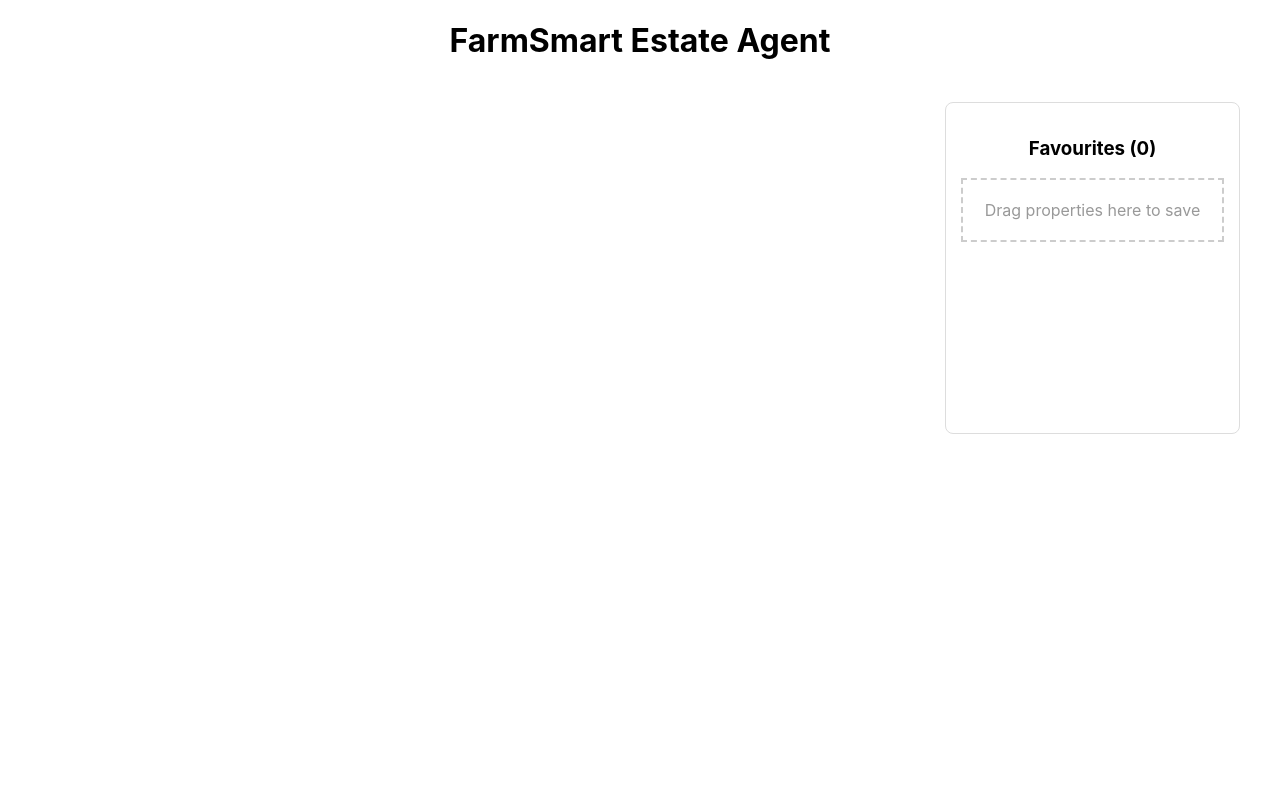
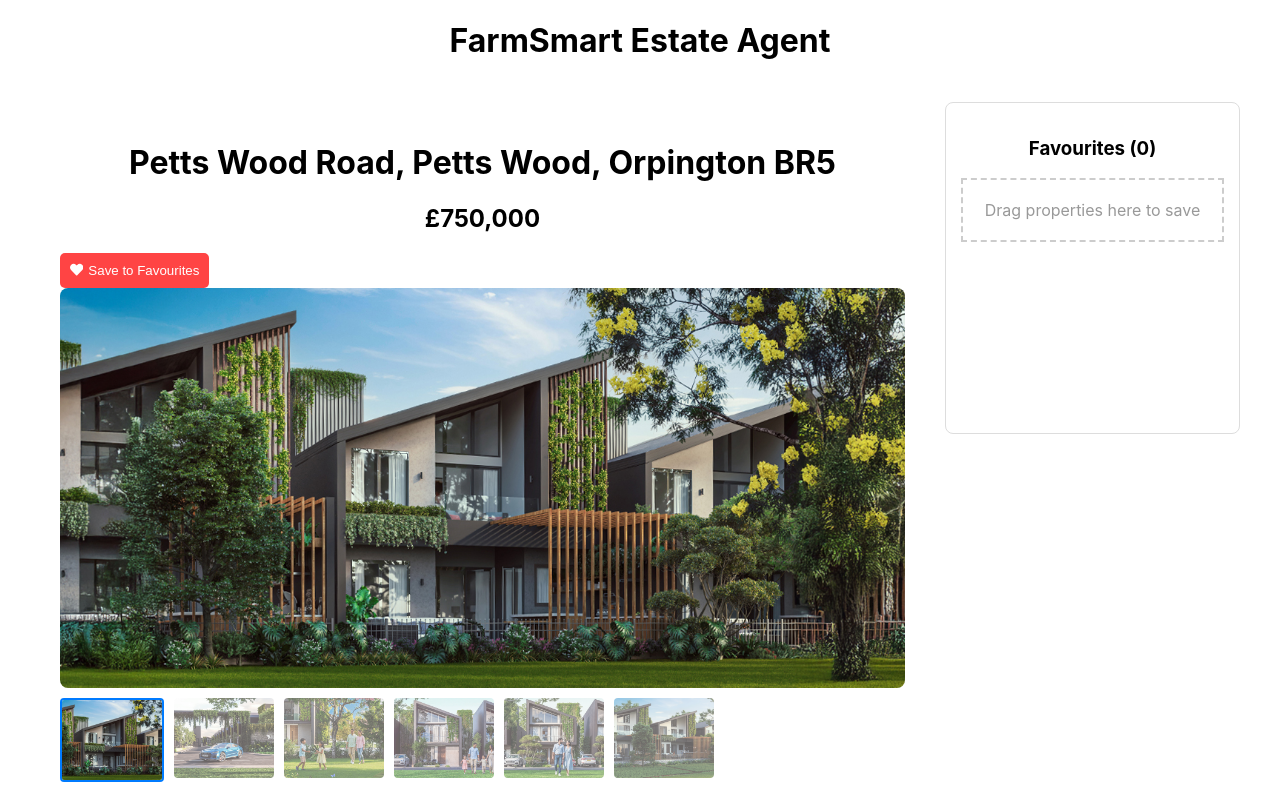
Before and after one commit to sathnidusanupa/estate-agent-app, a React (Create React App) app: page /estate-agent-app/property/prop1 in a window 1280 px wide. Shown: the top 800 px of the page. Built offline with nearby package versions, Linux system fonts and the light colour scheme.

Commit message:
Fixed broken image paths

```diff
--- a/src/App.js
+++ b/src/App.js
@@ -1,6 +1,7 @@
 import React, { useState, useEffect } from 'react';
 import { Routes, Route, Link } from 'react-router-dom';
 import './App.css';
+// Note: We are importing from the NEW folders now
 import SearchForm from './components/SearchForm';
 import FavouritesList from './components/FavouritesList';
 import PropertyPage from './pages/PropertyPage';
@@ -65,11 +66,9 @@ function App() {
         </Link>
       </header>
 
-      {/* UPDATED: Removed style={{...}} and added className="main-container" */}
       <div className="main-container">
 
         {/* LEFT SIDE: Content Area */}
-        {/* UPDATED: Added className="content-area" */}
         <div className="content-area">
             <Routes>
                 <Route path="/" element={
@@ -85,7 +84,12 @@ function App() {
                                         onDragStart={(e) => handleDragStart(e, property)}
                                         style={{ cursor: 'grab' }}
                                     >
-                                        <img src={property.picture} alt={property.description} width="100%" />
+                                        {/* FIXED IMAGE PATH BELOW vvv */}
+                                        <img
+                                            src={process.env.PUBLIC_URL + property.picture}
+                                            alt={property.description}
+                                            width="100%"
+                                        />
                                         <h3>{property.location}</h3>
                                         <p>{property.type} - {property.bedrooms} Beds</p>
                                         <p>£{property.price.toLocaleString()}</p>
@@ -110,7 +114,6 @@ function App() {
         </div>
 
         {/* RIGHT SIDE: Favourites Sidebar */}
-        {/* UPDATED: Added className="sidebar-area" */}
         <div className="sidebar-area">
             <FavouritesList
                 favourites={favourites}
--- a/src/components/FavouritesList.js
+++ b/src/components/FavouritesList.js
@@ -2,28 +2,21 @@ import React from 'react';
 import { FaTrash, FaTimes } from 'react-icons/fa';
 import './FavouritesList.css';
 
-// We added 'onDropProperty' to the props vvv
 const FavouritesList = ({ favourites, onRemove, onClear, onDropProperty }) => {
 
-    // 1. Allow the drop (Required by browsers)
     const handleDragOver = (e) => {
         e.preventDefault();
-        e.currentTarget.style.backgroundColor = "#f0f8ff"; // Light blue highlight when dragging over
+        e.currentTarget.style.backgroundColor = "#f0f8ff";
     };
 
-    // 2. Reset style when drag leaves
     const handleDragLeave = (e) => {
         e.currentTarget.style.backgroundColor = "white";
     };
 
-    // 3. Handle the actual drop
     const handleDrop = (e) => {
         e.preventDefault();
         e.currentTarget.style.backgroundColor = "white";
-
-        // Get the "ID" we attached to the item when we started dragging
         const propertyId = e.dataTransfer.getData("propertyId");
-
         if (propertyId) {
             onDropProperty(propertyId);
         }
@@ -46,7 +39,12 @@ const FavouritesList = ({ favourites, onRemove, onClear, onDropProperty }) => {
                 <div className="fav-list">
                     {favourites.map(prop => (
                         <div key={prop.id} className="fav-item">
-                            <img src={prop.picture} alt="thumb" className="fav-thumb" />
+                            {/* FIXED IMAGE PATH BELOW vvv */}
+                            <img
+                                src={process.env.PUBLIC_URL + prop.picture}
+                                alt="thumb"
+                                className="fav-thumb"
+                            />
                             <div className="fav-info">
                                 <h4>{prop.location}</h4>
                                 <p>£{prop.price.toLocaleString()}</p>
--- a/src/index.js
+++ b/src/index.js
@@ -1,14 +1,14 @@
 import React from 'react';
 import ReactDOM from 'react-dom/client';
-import { BrowserRouter } from 'react-router-dom'; // This enables the routing
+import { BrowserRouter } from 'react-router-dom';
 import './index.css';
 import App from './App';
 
 const root = ReactDOM.createRoot(document.getElementById('root'));
 root.render(
   <React.StrictMode>
-    {/* We wrap the whole App in BrowserRouter so the "Manager" can control navigation */}
-    <BrowserRouter>
+    {/* We added basename="/estate-agent-app" so GitHub knows where the site starts */}
+    <BrowserRouter basename="/estate-agent-app">
       <App />
     </BrowserRouter>
   </React.StrictMode>
--- a/src/pages/PropertyPage.js
+++ b/src/pages/PropertyPage.js
@@ -1,16 +1,16 @@
 import React, { useState } from 'react';
 import { useParams } from 'react-router-dom';
-import { Tab, Tabs, TabList, TabPanel } from 'react-tabs'; // Required for Tab Marks
-import 'react-tabs/style/react-tabs.css'; // Default tab styles
-import { FaHeart, FaRegHeart } from 'react-icons/fa'; // Icons
+import { Tab, Tabs, TabList, TabPanel } from 'react-tabs';
+import 'react-tabs/style/react-tabs.css';
+import { FaHeart } from 'react-icons/fa';
+// Note: Adjusted path to data
 import propertiesData from '../data/properties.json';
 import './PropertyPage.css';
 
-const PropertyPage = () => {
-    const { id } = useParams(); // Get the ID from the URL (e.g., "prop1")
+const PropertyPage = ({ addToFavourites }) => {
+    const { id } = useParams();
     const property = propertiesData.properties.find(p => p.id === id);
 
-    // State for the Image Gallery (Default to the first image)
     const [mainImage, setMainImage] = useState(property ? property.picture : '');
 
     if (!property) return <h2>Property not found!</h2>;
@@ -21,32 +21,37 @@ const PropertyPage = () => {
                 <h1>{property.location}</h1>
                 <h2>£{property.price.toLocaleString()}</h2>
 
-                {/* Save Button (We will make this work in the next phase) */}
-                <button className="save-btn" style={{ padding: '10px', cursor: 'pointer' }}>
-                    <FaRegHeart /> Save to Favourites
+                <button
+                    className="save-btn"
+                    onClick={() => addToFavourites(property)}
+                    style={{ padding: '10px', cursor: 'pointer', background: '#ff4444', color: 'white', border: 'none', borderRadius: '5px', display: 'flex', alignItems: 'center', gap: '5px' }}
+                >
+                    <FaHeart /> Save to Favourites
                 </button>
             </div>
 
-            {/* --- GALLERY SECTION (5% Marks) --- */}
             <div className="gallery-container">
-                {/* Big Main Image */}
-                <img src={mainImage} alt="Main" className="main-image" />
+                {/* FIXED MAIN IMAGE PATH BELOW vvv */}
+                <img
+                    src={process.env.PUBLIC_URL + mainImage}
+                    alt="Main"
+                    className="main-image"
+                />
 
-                {/* Thumbnails Row */}
                 <div className="thumbnail-grid">
                     {property.images.map((img, index) => (
+                        // FIXED THUMBNAIL IMAGE PATHS BELOW vvv
                         <img
                             key={index}
-                            src={img}
+                            src={process.env.PUBLIC_URL + img}
                             alt={`Thumbnail ${index}`}
                             className={`thumbnail ${mainImage === img ? 'active' : ''}`}
-                            onClick={() => setMainImage(img)} // Click to swap image
+                            onClick={() => setMainImage(img)}
                         />
                     ))}
                 </div>
             </div>
 
-            {/* --- TABS SECTION (7% Marks) --- */}
             <Tabs>
                 <TabList>
                     <Tab>Description</Tab>
@@ -57,24 +62,34 @@ const PropertyPage = () => {
                 <TabPanel>
                     <h3>Property Details</h3>
                     <p>{property.description}</p>
-                    <p><strong>Type:</strong> {property.type}</p>
-                    <p><strong>Tenure:</strong> {property.tenure}</p>
-                    <p><strong>Added:</strong> {property.added.day} {property.added.month} {property.added.year}</p>
+                    <div style={{ marginTop: '10px', lineHeight: '1.6' }}>
+                        <p><strong>Type:</strong> {property.type}</p>
+                        <p><strong>Tenure:</strong> {property.tenure}</p>
+                        <p><strong>Added:</strong> {property.added.day} {property.added.month} {property.added.year}</p>
+                    </div>
                 </TabPanel>
 
                 <TabPanel>
                     <h3>Floor Plan</h3>
-                    {/* Placeholder for now - normally this is an image */}
-                    <div style={{height: '300px', background: '#eee', display: 'flex', alignItems: 'center', justifyContent: 'center'}}>
+                    <div style={{height: '300px', background: '#eee', display: 'flex', alignItems: 'center', justifyContent: 'center', color: '#666'}}>
                         Floor Plan Image Would Go Here
                     </div>
                 </TabPanel>
 
                 <TabPanel>
-                    <h3>Map</h3>
-                    {/* Placeholder for Google Map */}
-                    <div style={{height: '300px', background: '#e0e0e0', display: 'flex', alignItems: 'center', justifyContent: 'center'}}>
-                        Google Map Integration (Placeholder)
+                    <h3>Location Map</h3>
+                    <div style={{ width: '100%', height: '450px', background: '#f0f0f0' }}>
+                        <iframe
+                            title="Property Location"
+                            width="100%"
+                            height="100%"
+                            frameBorder="0"
+                            scrolling="no"
+                            marginHeight="0"
+                            marginWidth="0"
+                            src={`https://maps.google.com/maps?q=${encodeURIComponent(property.location)}&t=&z=15&ie=UTF8&iwloc=&output=embed`}
+                        >
+                        </iframe>
                     </div>
                 </TabPanel>
             </Tabs>
```
Also changed, not shown: package.json (+10 -10 lines), 1 other file (tests, documents, lock files or other folders).
